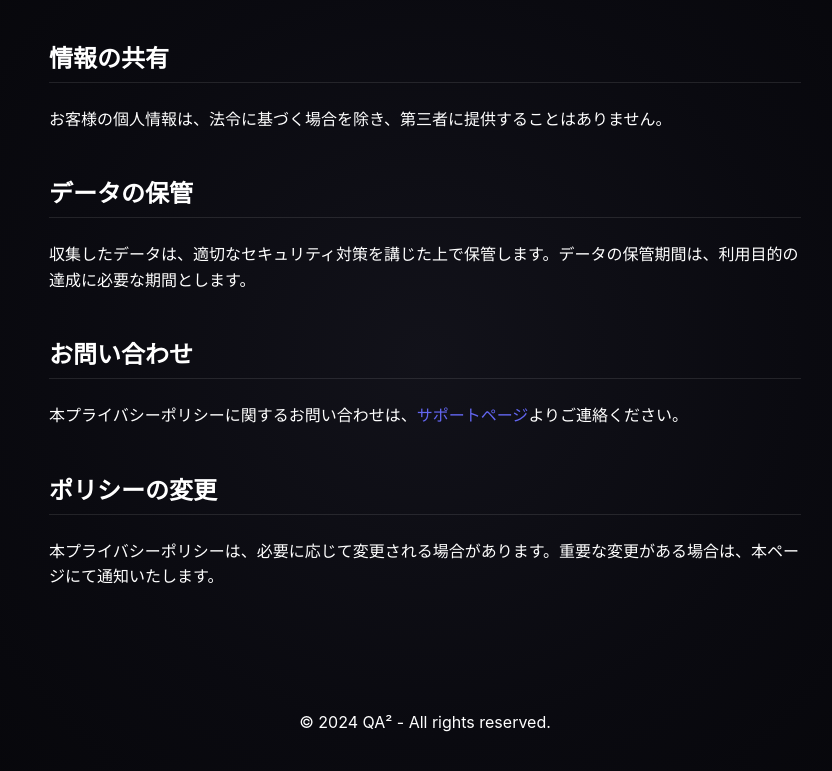
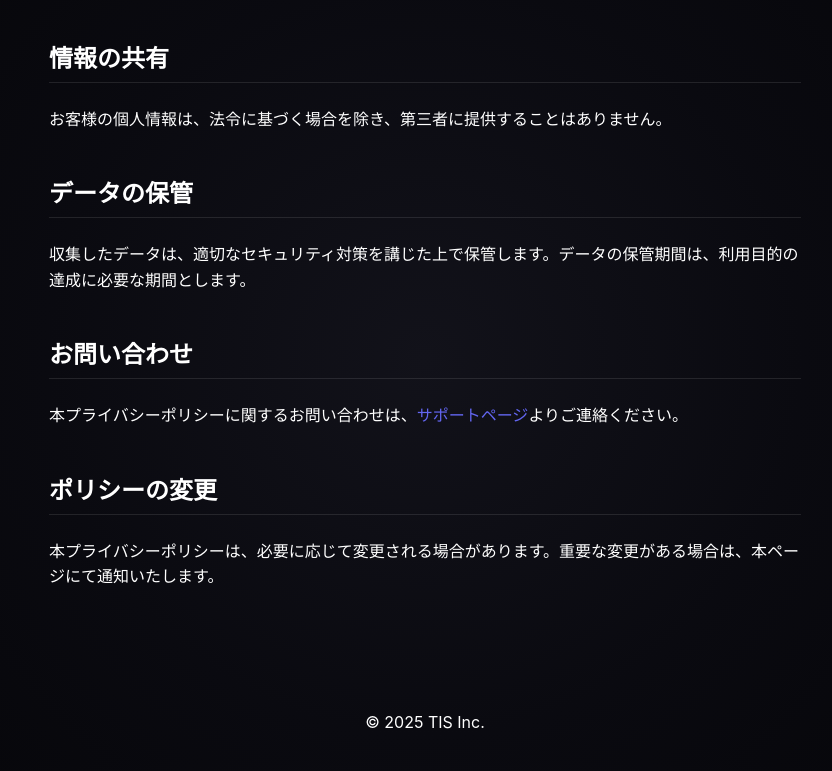
Before and after one commit to qniapp/qa2-website, a website: page privacy.html in a window 1280 px wide. Shown: the part 841-1612 px from the top of the page, without its empty margins (215-1047 px from the left). Drawn offline with Linux system fonts and the light colour scheme.

Commit message:
子階層のフッタをトップの形式に合わせた

```diff
--- /dev/null
+++ b/common.js
@@ -0,0 +1 @@
+document.getElementById('year').textContent = new Date().getFullYear();
--- a/privacy.html
+++ b/privacy.html
@@ -79,9 +79,10 @@
     </div>
 
     <footer>
-        <p>&copy; 2024 QA² - All rights reserved.</p>
+        <p>&copy; <span id="year"></span> TIS Inc.</p>
     </footer>
 
     <script src="https://unpkg.com/budoux/bundle/budoux-ja.min.js"></script>
+    <script src="common.js"></script>
 </body>
 </html>
```
Also changed, not shown: index.html (+1 -3 lines), support.html (+2 -1 lines), terms.html (+2 -1 lines).
